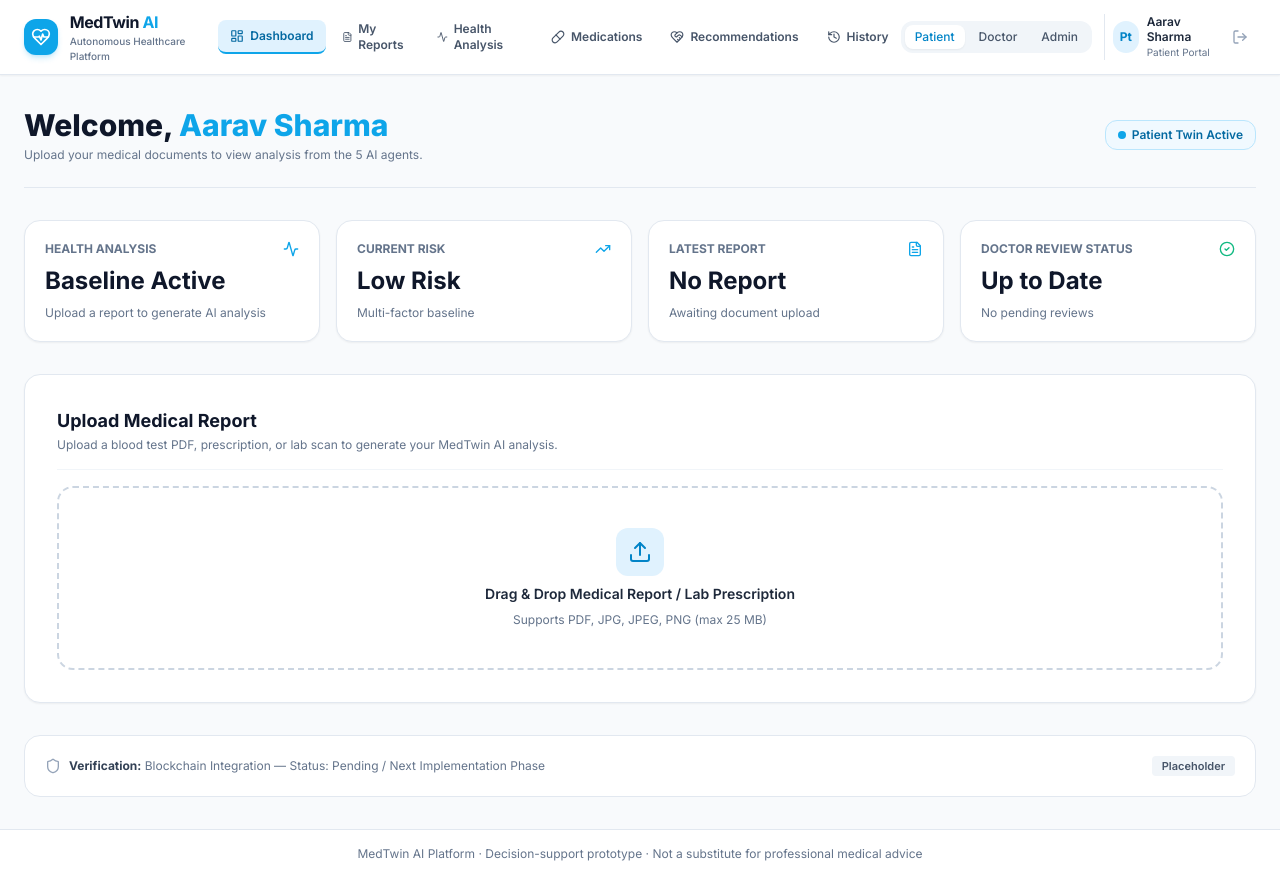
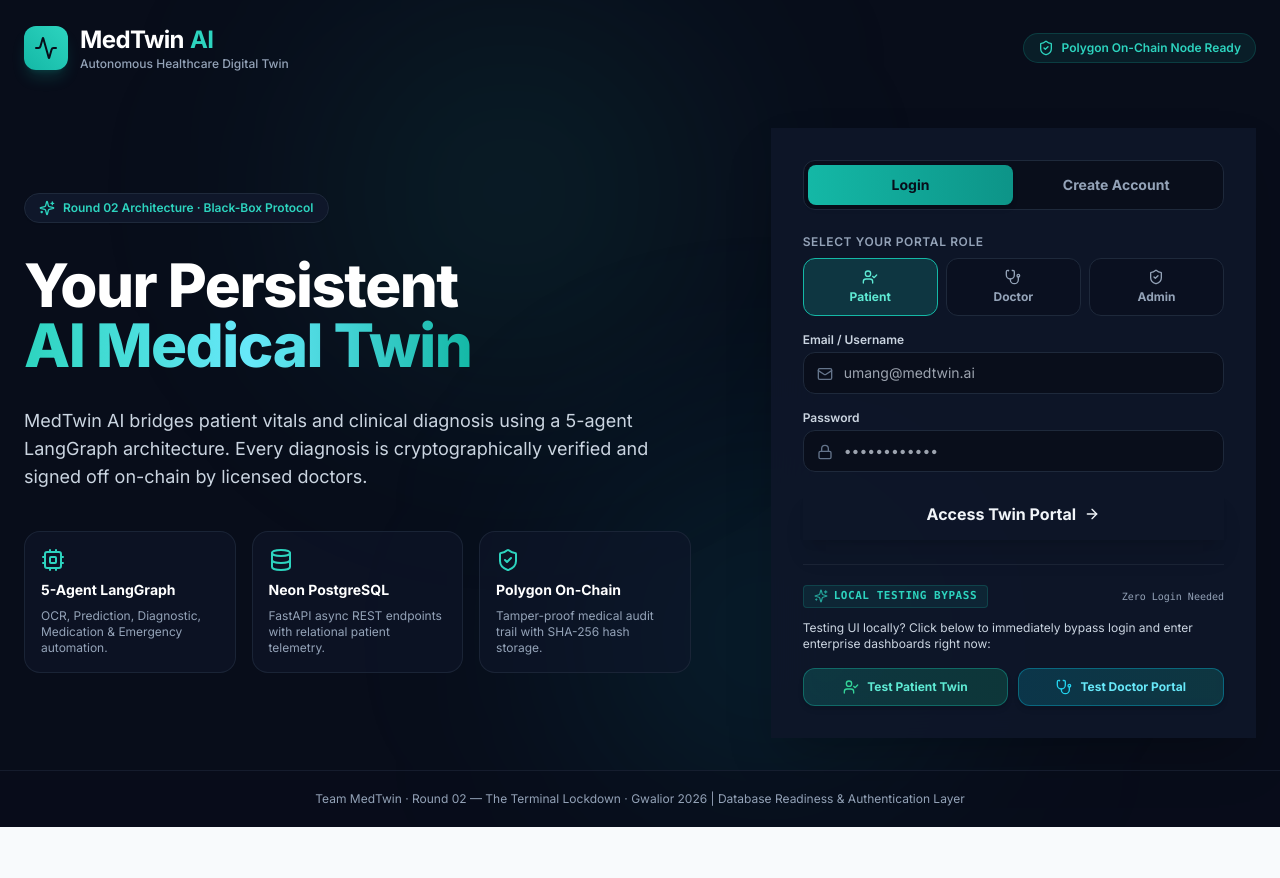
Before and after one commit to tusharnigam2005/MedTwin-AI-Prototype, a React (Vite) app in the folder frontend/: page / in a window 1280 px wide. Before the commit this address led to /patient. After the commit the page ends 827 px from the top, so only its background shows below. Built offline with nearby package versions, Linux system fonts and the light colour scheme.

Commit message:
fix: Prevent auto-login in AuthContext and add Admin role to LandingAuth

```diff
--- a/frontend/src/context/AuthContext.jsx
+++ b/frontend/src/context/AuthContext.jsx
@@ -6,9 +6,9 @@ export function AuthProvider({ children }) {
   const [user, setUser] = useState(() => {
     try {
       const saved = localStorage.getItem('medtwin_auth_user');
-      return saved ? JSON.parse(saved) : { name: 'Aarav Sharma', role: 'patient', id: 'PT-101' };
+      return saved ? JSON.parse(saved) : null;
     } catch {
-      return { name: 'Aarav Sharma', role: 'patient', id: 'PT-101' };
+      return null;
     }
   });
 
--- a/frontend/src/pages/LandingAuth.jsx
+++ b/frontend/src/pages/LandingAuth.jsx
@@ -315,7 +315,7 @@ export default function LandingAuth() {
                 <label className="text-xs font-semibold text-slate-400 uppercase tracking-wider block mb-2">
                   Select Your Portal Role
                 </label>
-                <div className="grid grid-cols-2 gap-2">
+                <div className="grid grid-cols-3 gap-2">
                   <button
                     type="button"
                     onClick={() => setRole('patient')}
@@ -339,6 +339,18 @@ export default function LandingAuth() {
                   >
                     <Stethoscope className="w-4 h-4 mb-1" />
                     <span>Doctor</span>
+                  </button>
+                  <button
+                    type="button"
+                    onClick={() => setRole('admin')}
+                    className={`flex flex-col items-center justify-center p-2.5 rounded-xl border text-xs font-bold transition-all ${
+                      role === 'admin'
+                        ? 'bg-teal-500/20 border-teal-500 text-teal-300'
+                        : 'bg-navy-900/50 border-navy-700 text-slate-400 hover:border-navy-600'
+                    }`}
+                  >
+                    <ShieldCheck className="w-4 h-4 mb-1" />
+                    <span>Admin</span>
                   </button>
                 </div>
               </div>
```
